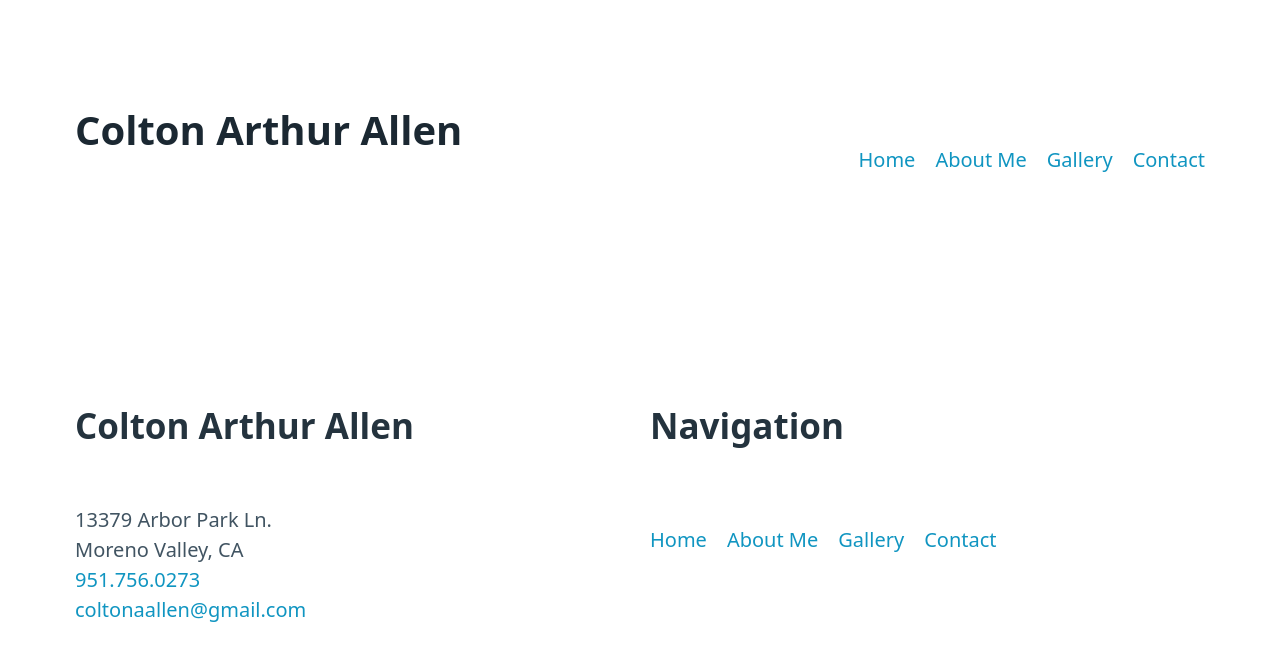
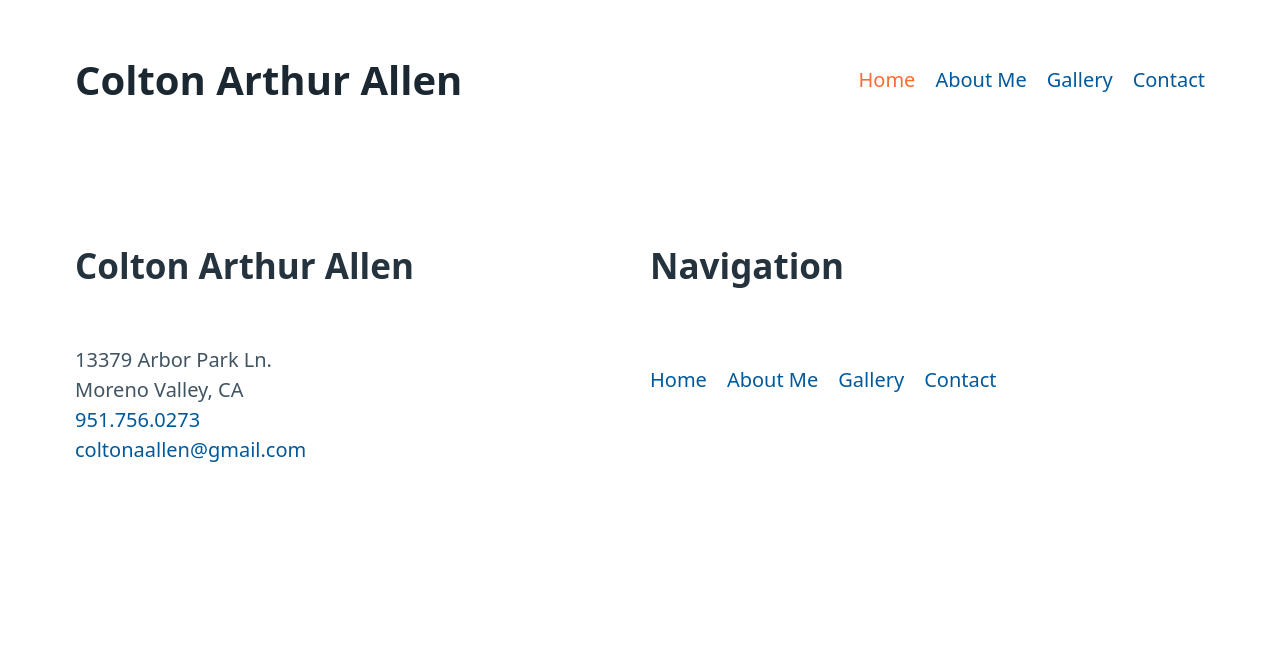
Before and after one commit to Colt4D5/cds-challenge, a website: page index.html in a window 1280 px wide. Drawn offline with nearby package versions, Linux system fonts and the light colour scheme.

Commit message:
updated colors

```diff
--- a/index.html
+++ b/index.html
@@ -11,7 +11,8 @@
 </head>
 <body>
 
-  <header class="container">
+  <header>
+    <div class="container">
       <nav>
         <ul>
           <li>
@@ -19,12 +20,13 @@
           </li>
         </ul>
         <ul>
-        <li><a href="/">Home</a></li>
+          <li class="active"><a href="/">Home</a></li>
           <li><a href="/">About Me</a></li>
           <li><a href="/">Gallery</a></li>
           <li><a href="/">Contact</a></li>
         </ul>
       </nav>
+    </div>
   </header>
 
   <footer class="container">
--- a/style.css
+++ b/style.css
@@ -0,0 +1,63 @@
+/* Pink Light scheme (Default) */
+/* Can be forced with data-theme="light" */
+[data-theme="light"],
+:root:not([data-theme="dark"]) {
+  --primary: #00599C;
+  --primary-hover: #2478b9;
+  --primary-focus: rgba(36, 120, 185, 0.125);
+  --primary-inverse: #fff;
+
+  --secondary: #fd6b35;
+  --secondary-hover: #ff885d;
+  --secondary-focus: rgba(253, 107, 53, 0.125);
+  --secondary-inverse: #fff;
+}
+
+/* Pink Dark scheme (Auto) */
+/* Automatically enabled if user has Dark mode enabled */
+@media only screen and (prefers-color-scheme: dark) {
+  :root:not([data-theme]) {
+    --primary: #00599C;
+    --primary-hover: #2478b9;
+    --primary-focus: rgba(36, 120, 185, 0.125);
+    --primary-inverse: #fff;
+  }
+}
+
+/* Pink Dark scheme (Forced) */
+/* Enabled if forced with data-theme="dark" */
+[data-theme="dark"] {
+  --primary: #d81b60;
+  --primary-hover: #e91e63;
+  --primary-focus: rgba(216, 27, 96, 0.25);
+  --primary-inverse: #fff;
+
+  --secondary: #fd6b35;
+  --secondary-hover: #ff885d;
+  --secondary-focus: rgba(253, 107, 53, 0.125);
+  --secondary-inverse: #fff;
+}
+
+/* (Common styles) */
+:root {
+  --form-element-active-border-color: var(--primary);
+  --form-element-focus-color: var(--primary-focus);
+  --switch-color: var(--primary-inverse);
+  --switch-checked-background-color: var(--primary);
+}
+
+body > header {
+  padding: 1.5rem 0;
+}
+
+h1 {
+  margin-bottom: 0;
+}
+
+header nav ul li.active a {
+  color: var(--secondary);
+}
+
+header nav ul li.active a:hover {
+  color: var(--secondary-hover);
+}
```
Lines whose indentation alone changed are shown as unchanged.
